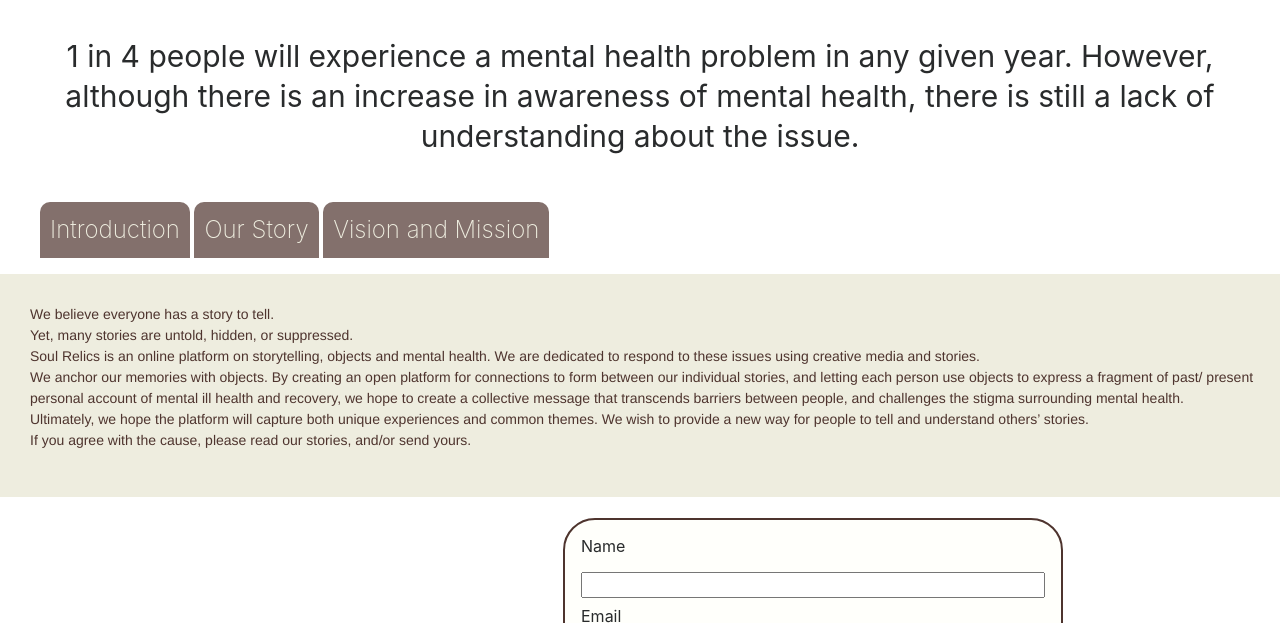
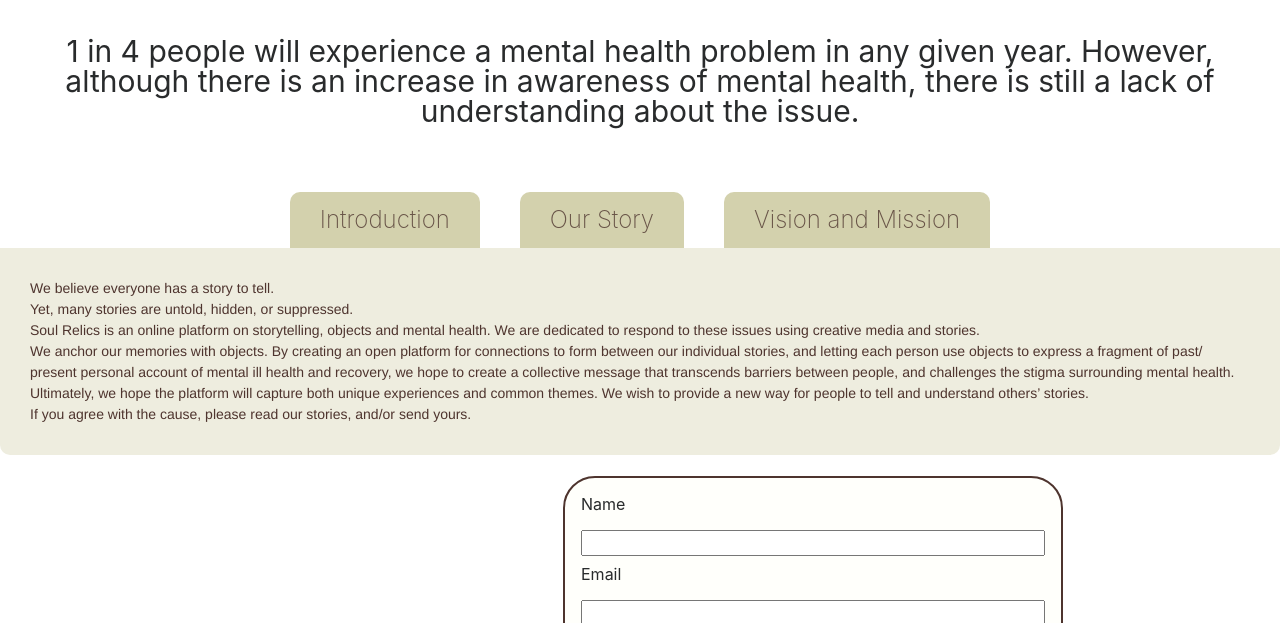
Before and after one commit to zcjtshy/zcjtshy.github.io, a plain HTML site: page About.html in a window 1280 px wide. Shown: the part 177-800 px from the top of the page. Drawn offline with nearby package versions, Linux system fonts and the light colour scheme; a script that the page names is missing.

Commit message:
updated bugs

```diff
--- a/About.css
+++ b/About.css
@@ -1,5 +1,5 @@
 .intro{
-line-height: 40px;
+line-height: 30px;
 padding:30px;
 margin-left: auto;
 margin-right: auto;
@@ -20,27 +20,30 @@
   font-size: 14px;
   font-family:Helvetica,sans-serif;
   text-align: left;
-  padding: 30px 0 30px 30px;
+  padding: 30px;
+  border-radius: 0 0 10px 10px;
+  margin-top: 0;
  }
 
-.tab-list ul{
-  margin:auto;
+.tab-list {
+  margin:0;
   padding:0;
-  text-align:center;
+   display:flex;
   justify-content: center;
-}
+  }
 .tab-list li{
   list-style-type:none;
   display: inline-block;
-  background: #83706C;
-  padding: 10px;
+  background: #d3d1ad;
+  padding: 10px 30px 10px 30px;
   border-radius: 10px 10px 0 0;
-  color: #eeeddf;
+  color: rgba(78,52,46,0.8);
   font-weight:200;
   cursor: pointer;
   font-size:24px;
-  justify-content: center;
-  text-align: center;
+  margin:20px;
+  margin-bottom: 0;
+
 }
 .tab-list li:hover{
   background: #a6a59c;
--- a/About.html
+++ b/About.html
@@ -73,13 +73,12 @@
 		<li rel= "tab-3">Vision and Mission</li>
 	</ul>
 	<div id="tab-1" class="tab-panel active">
-		<p> We believe everyone has a story to tell. <br/>
+		We believe everyone has a story to tell. <br/>
 		Yet, many stories are untold, hidden, or suppressed. <br/>
 		Soul Relics is an online platform on storytelling, objects and mental health. We are dedicated to respond to these issues using creative media and stories.<br/>
 		We anchor our memories with objects. By creating an open platform for connections to form between our individual stories, and letting each person use objects to express a fragment of past/ present personal account of mental ill health and recovery, we hope to create a collective message that transcends barriers between people, and challenges the stigma surrounding mental health.  <br/>
 		Ultimately, we hope the platform will capture both unique experiences and common themes. We wish to provide a new way for people to tell and understand others’ stories. <br/>
 		If you agree with the cause, please read our stories, and/or send yours.
-		</p>
 		</div>
 		<div id="tab-2" class="tab-panel" >
 		<p>In brief, the founder went to the Museum of Broken Relationships in Zagreb in summer 2015 and was amazed by how powerful and relatable objects and story-telling were. While we live in a society that focus on interpersonal relationships, have we paid enough attention to our relationships with ourselves? That planted the seeds of Soul Relics. </p>
```
Also changed, not shown: Stories.html (+1 -1 lines), stories.js (+9 -5 lines).
